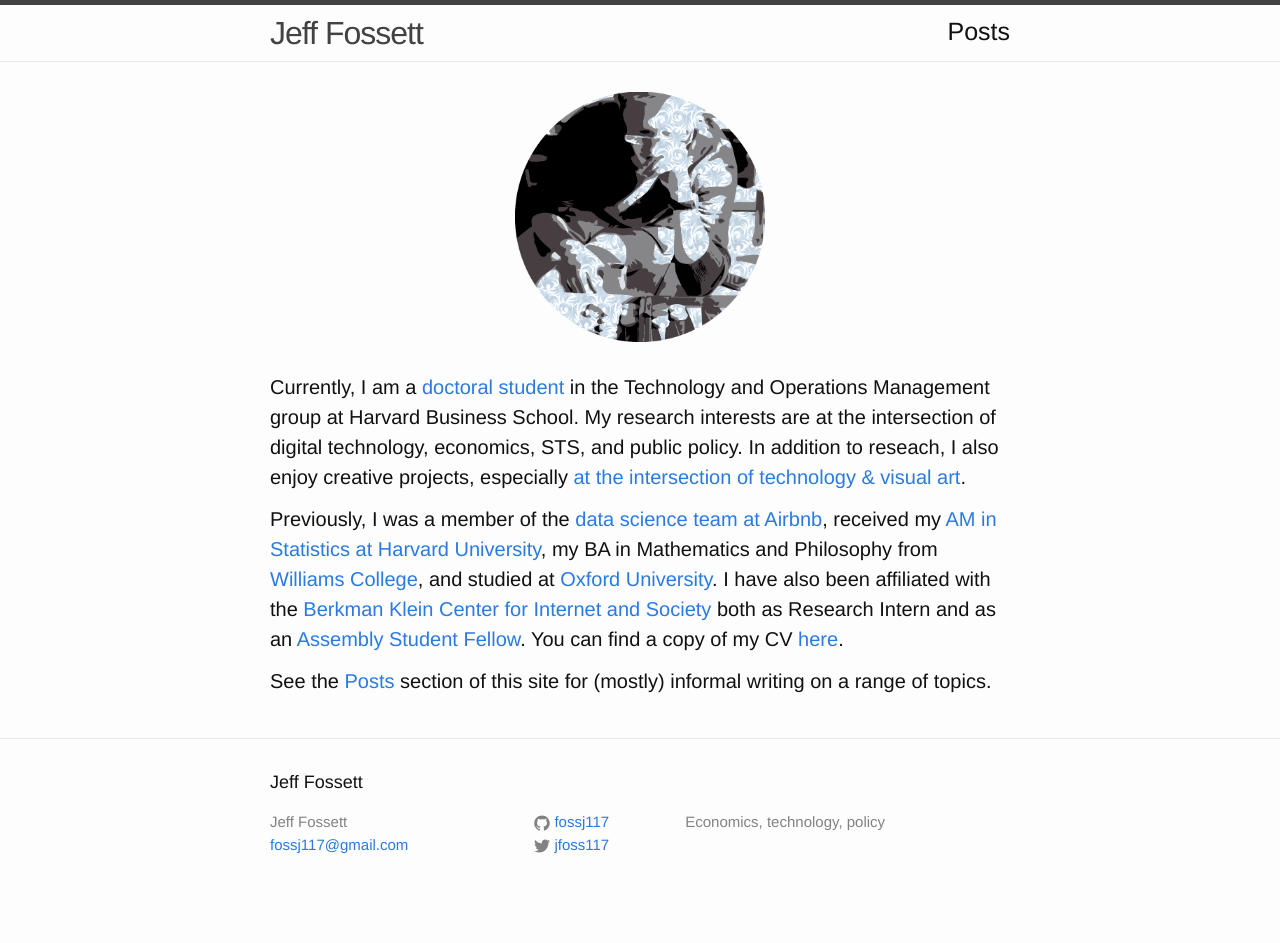
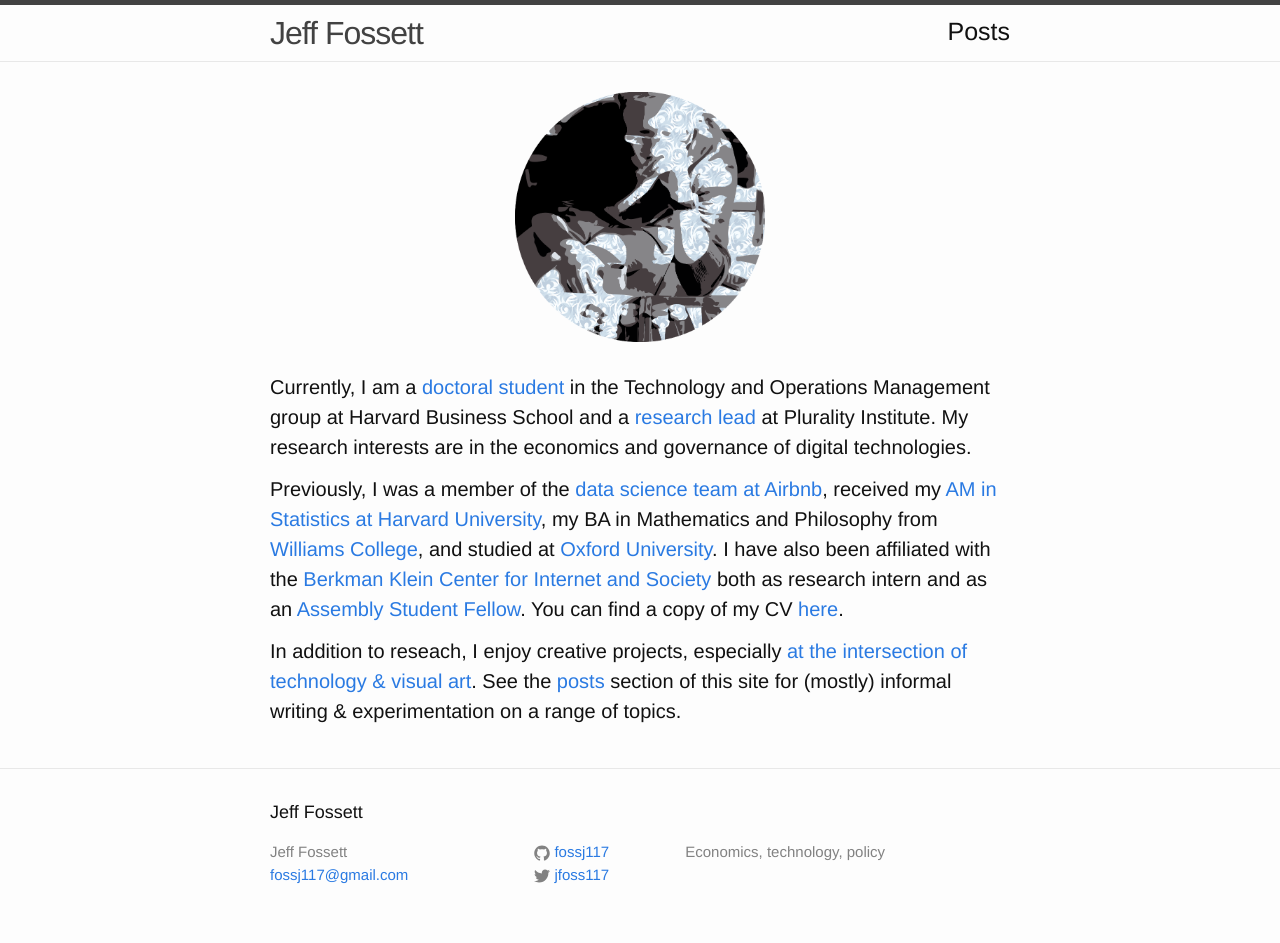
Before and after one commit to Fossj117/fossj117.github.io, a Jekyll site: the page built from index.html, in a window 1280 px wide. Built offline with Jekyll 4.4.1, drawn with Linux system fonts in a browser that asks for light colours; before the commit the page ends 913 px from its top, so only the background shows below that.

Commit message:
update about

```diff
--- a/index.html
+++ b/index.html
@@ -7,6 +7,18 @@ layout: default
 </center>
 
 <br>
-<p>Currently, I am a <a href="https://www.hbs.edu/faculty/Pages/profile.aspx?facId=1068421"> doctoral student</a> in the Technology and Operations Management group at Harvard Business School. My research interests are at the intersection of digital technology, economics, STS, and public policy. In addition to reseach, I also enjoy creative projects, especially <a href ="https://90percentart.com/">at the intersection of technology & visual art</a>.</p>
-<p>Previously, I was a member of the <a href="https://medium.com/airbnb-engineering/at-airbnb-data-science-belongs-everywhere-917250c6beba">data science team at Airbnb</a>, received my <a href="https://statistics.fas.harvard.edu/alumni"> AM in Statistics at Harvard University</a>, my BA in Mathematics and Philosophy from <a href="https://www.williams.edu/">Williams College</a>, and studied at <a href="https://exeter.williams.edu/">Oxford University</a>. I have also been affiliated with the <a href="https://cyber.harvard.edu/">Berkman Klein Center for Internet and Society</a> both as Research Intern and as an <a href="https://www.bkmla.org/">Assembly Student Fellow</a>. You can find a copy of my CV <a href="/files/Jeffrey_Fossett_CV_2023.pdf">here</a>.</p>
-<p>See the <a href="https://jeffreyfossett.com/posts/">Posts</a> section of this site for (mostly) informal writing on a range of topics.</p>
+<p>Currently, I am a <a href="https://www.hbs.edu/faculty/Pages/profile.aspx?facId=1068421"> doctoral student</a> in the
+    Technology and Operations Management group at Harvard Business School and a <a
+        href=https://www.plurality.institute/about>research lead</a> at Plurality Institute. My research interests are in the economics and
+    governance of digital technologies. </p>
+<p>Previously, I was a member of the <a
+        href="https://medium.com/airbnb-engineering/at-airbnb-data-science-belongs-everywhere-917250c6beba">data science
+        team at Airbnb</a>, received my <a href="https://statistics.fas.harvard.edu/alumni"> AM in Statistics at Harvard
+        University</a>, my BA in Mathematics and Philosophy from <a href="https://www.williams.edu/">Williams
+        College</a>, and studied at <a href="https://exeter.williams.edu/">Oxford University</a>. I have also been
+    affiliated with the <a href="https://cyber.harvard.edu/">Berkman Klein Center for Internet and Society</a> both as
+    research intern and as an <a href="https://www.bkmla.org/">Assembly Student Fellow</a>. You can find a copy of my CV
+    <a href="/files/Jeffrey_Fossett_CV_2023.pdf">here</a>.</p>
+<p>In addition to reseach, I enjoy creative projects, especially <a href="https://90percentart.com/">at the intersection
+        of technology & visual art</a>. See the <a href="https://jeffreyfossett.com/posts/">posts</a> section of this
+    site for (mostly) informal writing & experimentation on a range of topics.</p>
```
